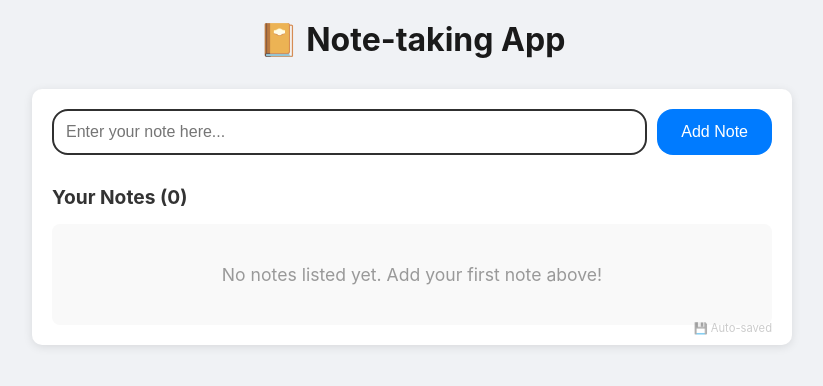
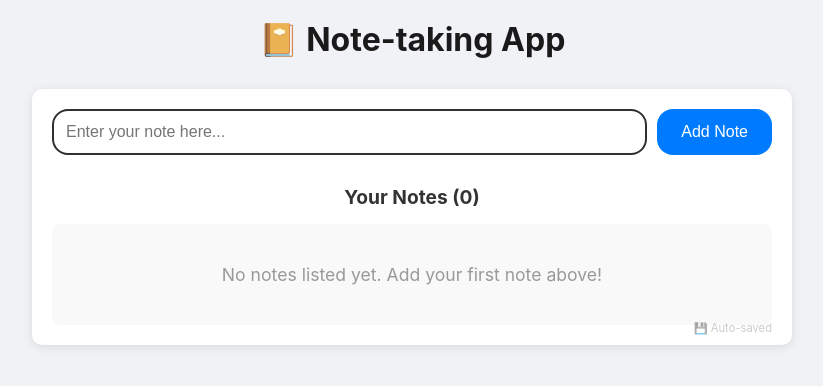
Before and after one commit to ReggieRay210/Note-taking-app, a React (Create React App) app in the folder app/: page / in a window 1280 px wide. Shown: the top 386 px of the page, without its empty margins (228-1051 px from the left). Built offline with nearby package versions, Linux system fonts and the light colour scheme.

Commit message:
left note for feature in App.js, center Your Notes header

```diff
--- a/app/src/App.css
+++ b/app/src/App.css
@@ -78,6 +78,7 @@ h1 {
   color: #333;
   margin-bottom: 15px;
   font-size: 1.2rem;
+  text-align: center;
 }
 
 .no-notes {
--- a/app/src/App.js
+++ b/app/src/App.js
@@ -10,7 +10,6 @@ function App() {
 
   // for note debugging
   // console.log("current notes:", notes )
-  //this is a test
 
   // Load notes from localStorage when the app starts
   useEffect(() => {
@@ -62,6 +61,9 @@ function App() {
           <button type="submit" className="add-button">
             Add Note
           </button>
+
+          {/* dropdown for attaching note to previous created note */}
+
         </form>
         {/* // note list will go here */}
         <div className="notes-list">
```
